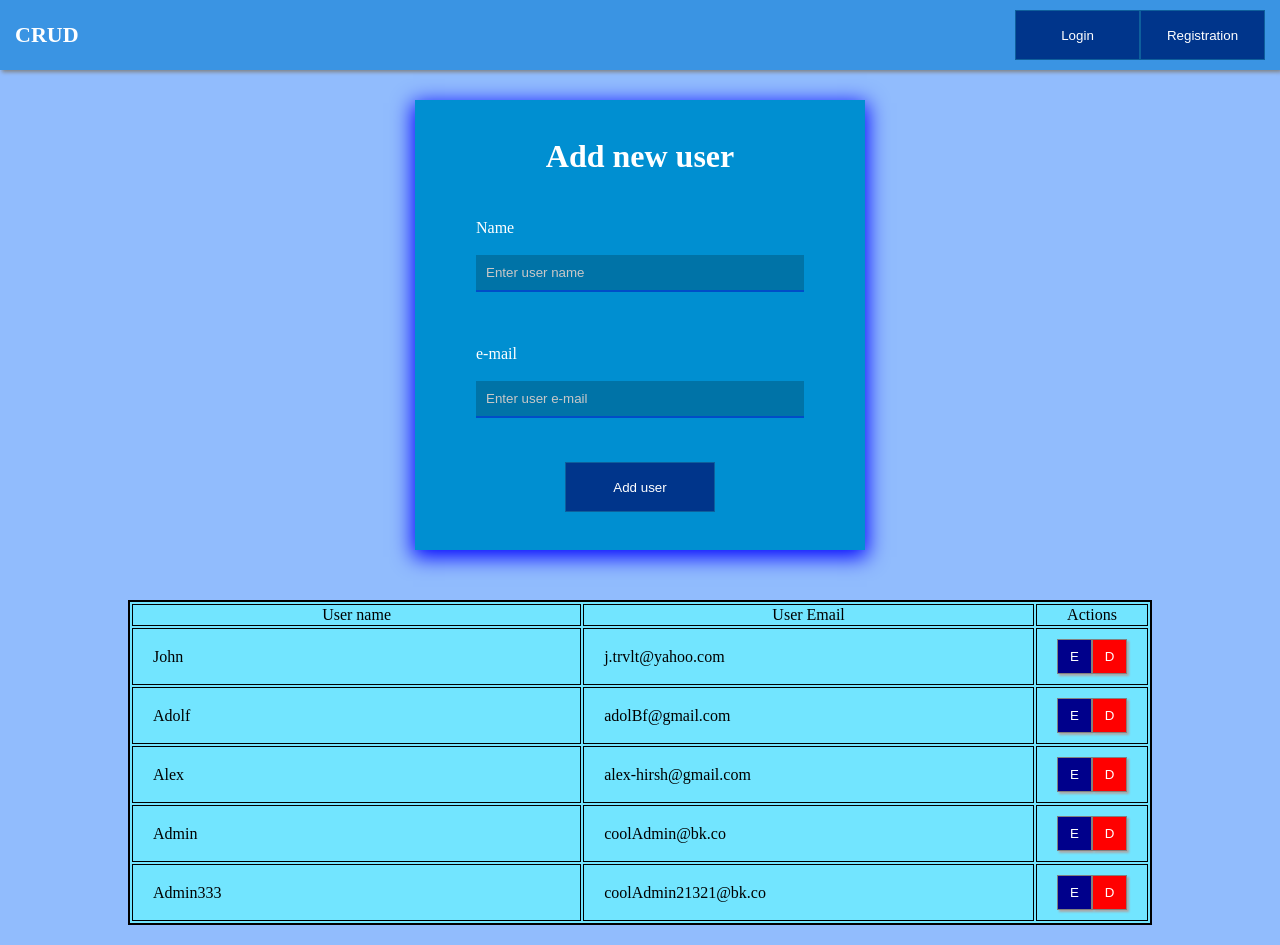
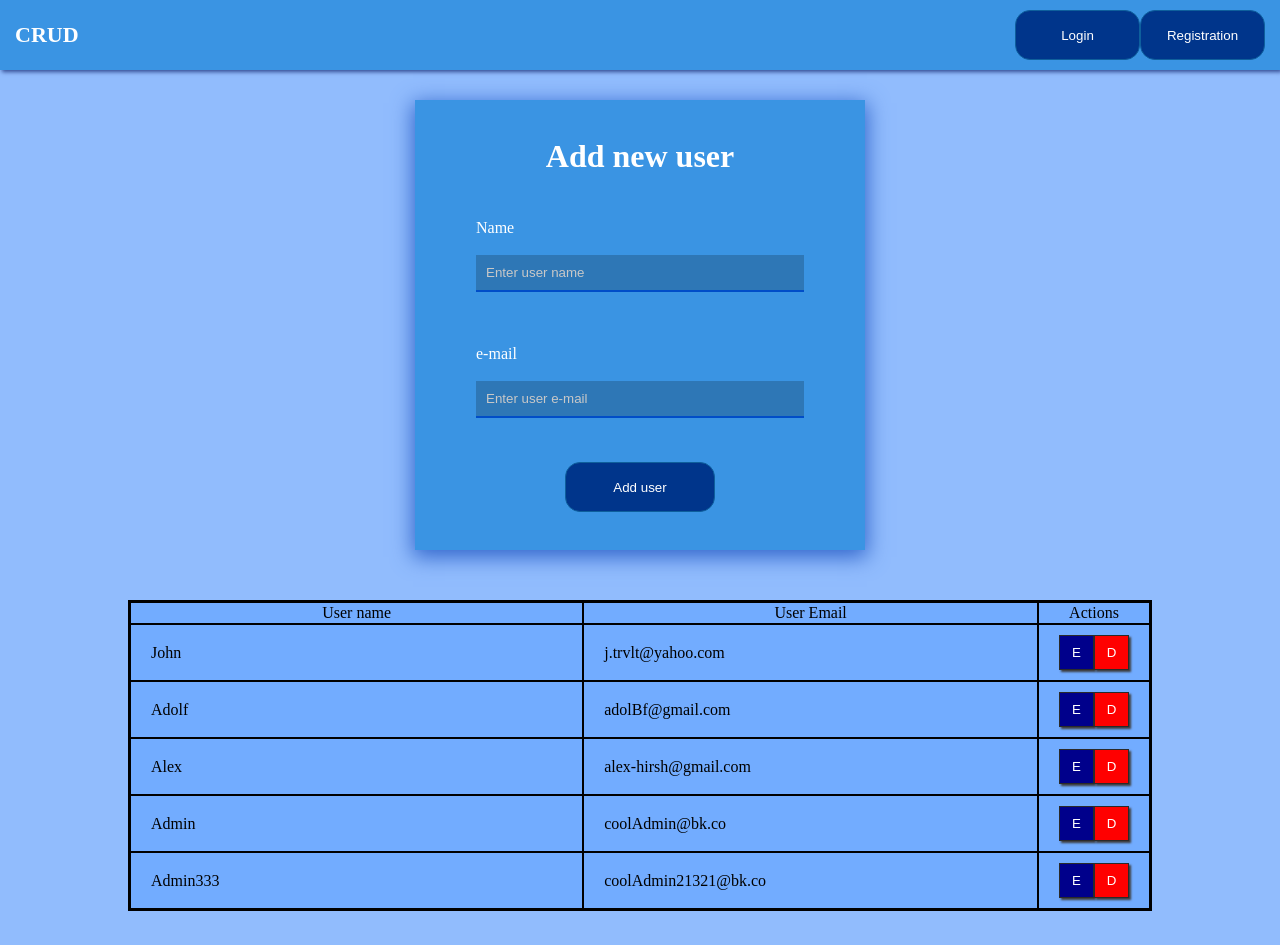
Before and after one commit to Sheomight/CRUD, a Vue app: page /usersbase in a window 1280 px wide. Built offline with nearby package versions, Linux system fonts and the light colour scheme.

Commit message:
style change

```diff
--- a/src/components/Navbar.vue
+++ b/src/components/Navbar.vue
@@ -25,6 +25,7 @@ export default {
     methods: {
         logout() {
             this.authorizationStore.userToken = null;
+            console.log(this.authorizationStore.userToken);
             router.push('/login');
         }
     },
@@ -37,7 +38,7 @@ export default {
 .navbar {
     height: 70px;
     background-color: rgb(58, 148, 227);
-    box-shadow: 2px 2px 4px gray;
+    box-shadow: 2px 2px 4px rgb(52, 76, 148);
     display: flex;
     align-items: center;
     padding: 0 15px;
@@ -63,6 +64,7 @@ export default {
     height: 50px;
     background-color: rgb(0, 53, 139);
     border: 1px solid rgb(14, 95, 156);
+    border-radius: 15px;
     color: white;
     cursor: pointer;
 }
--- a/src/components/UI/ActionButton.vue
+++ b/src/components/UI/ActionButton.vue
@@ -16,11 +16,11 @@ export default {
     height: 35px;
     color: #fff;
     cursor: pointer;
-    border: 1px solid gray;
-    box-shadow: 2px 2px 2px darkgrey;
+    border: 1px solid rgb(42, 42, 42);
+    box-shadow: 2px 2px 2px rgb(60, 60, 60);
 }
 
 .btn:hover {
-    box-shadow: inset 2px -2px 5px darkgrey;
+    box-shadow: inset 0px 0px 2px 1px rgb(60, 60, 60);
 }
 </style>
--- a/src/components/UserForm.vue
+++ b/src/components/UserForm.vue
@@ -68,9 +68,9 @@ export default {
     height: 450px;
     width: 450px;
     padding: 20px;
-    box-shadow: 0px 5px 20px 2px blue;
+    box-shadow: 0px 5px 20px 2px #3266cc;
     margin: 30px 0;
-    background-color: rgb(0, 143, 209);
+    background-color: rgb(58, 148, 227);
     color: #fff;
 }
 
@@ -106,6 +106,7 @@ button {
     height: 50px;
     background-color: rgb(0, 53, 139);
     border: 1px solid rgb(14, 95, 156);
+    border-radius: 15px;
     color: white;
     cursor: pointer;
 }
--- a/src/components/UserList.vue
+++ b/src/components/UserList.vue
@@ -43,8 +43,9 @@ export default {
 .userlist {
     margin: 20px auto;
     width: 80%;
-    background-color: rgb(114, 229, 255);
+    background-color: rgb(114 172 255);
     border: 2px solid black;
+    border-spacing: 0;
 }
 
 td {
--- a/src/main.js
+++ b/src/main.js
@@ -10,4 +10,4 @@ components.forEach(component => {
     app.component(component.name, component)
 });
 
-app.use(router).use(pinia).mount('#app');
+app.use(pinia).use(router).mount('#app');
--- a/src/pages/Login.vue
+++ b/src/pages/Login.vue
@@ -1,5 +1,5 @@
 <template>
-    <form @submit.prevent="" class="form">
+    <form @submit.prevent class="form">
         <div class="form__inner">
             <legend>Authorization</legend>
             <label>Login</label>
@@ -34,21 +34,29 @@ export default {
                 this.authorizationStore.userToken = 'eyJhbGciOiJIUzI1NiIsInR5cCI6IkpXVCJ9.eyJzdWIiOiIzNDM0NTY3ODkwIiwibmFtZSI6IlRlc3QgVXNlciIsImlhdCI6MTUxNjIzOTAyMn0.Z5nZb8tvEm2q4gkj2oDK2x2ZdxoBrkOz0SXE1OK5ScQ';
                 console.log(this.authorizationStore.userToken);
                 router.push('/usersbase');
+                router.beforeEach((to, from, next) => {
+                    if (to.path !== '/login' && !this.authorizationStore.userToken) next({ path: '/login' })
+                    else next()
+                })
             }
         },
         async logIn() {
             let url = 'https://api.escuelajs.co/api/v1/auth/login';
 
-            let response = await axios.post(url, { email: this.email, password: this.password })
-                .then(response => {
+            try {
+                const response = await axios.post(url, { email: this.email, password: this.password });
+                if (response && response.data) {
                     this.authorizationStore.userToken = { accessToken: response.data.access_token, refreshToken: response.data.refresh_token };
                     console.log(this.authorizationStore.userToken);
                     router.push('/usersbase');
-
-                })
-                .catch(error => {
-                    console.error(error);
-                });
+                    router.beforeEach((to, from, next) => {
+                        if (to.path !== '/login' && !this.authorizationStore.userToken) next({ path: '/login' })
+                        else next()
+                    })
+                }
+            } catch (e) {
+                console.error(e);
+            }
         }
 
     },
@@ -106,6 +114,7 @@ button {
     height: 50px;
     background-color: rgb(0, 53, 139);
     border: 1px solid rgb(14, 95, 156);
+    border-radius: 15px;
     color: white;
     cursor: pointer;
 }
--- a/src/pages/Registration.vue
+++ b/src/pages/Registration.vue
@@ -92,6 +92,7 @@ button {
     height: 50px;
     background-color: rgb(0, 53, 139);
     border: 1px solid rgb(14, 95, 156);
+    border-radius: 15px;
     color: white;
     cursor: pointer;
 }
--- a/src/router/router.js
+++ b/src/router/router.js
@@ -2,8 +2,7 @@ import { createRouter, createWebHistory } from "vue-router";
 import Main from "@/pages/Main";
 import Login from "@/pages/Login";
 import Registration from "@/pages/Registration";
-import CreateUser from "@/pages/CreateUser"
-
+import CreateUser from "@/pages/CreateUser";
 
 const routes = [
     {
@@ -20,7 +19,7 @@ const routes = [
     },
     {
         path: '/usersbase',
-        component: CreateUser
+        component: CreateUser,
     },
 ]
 
```
